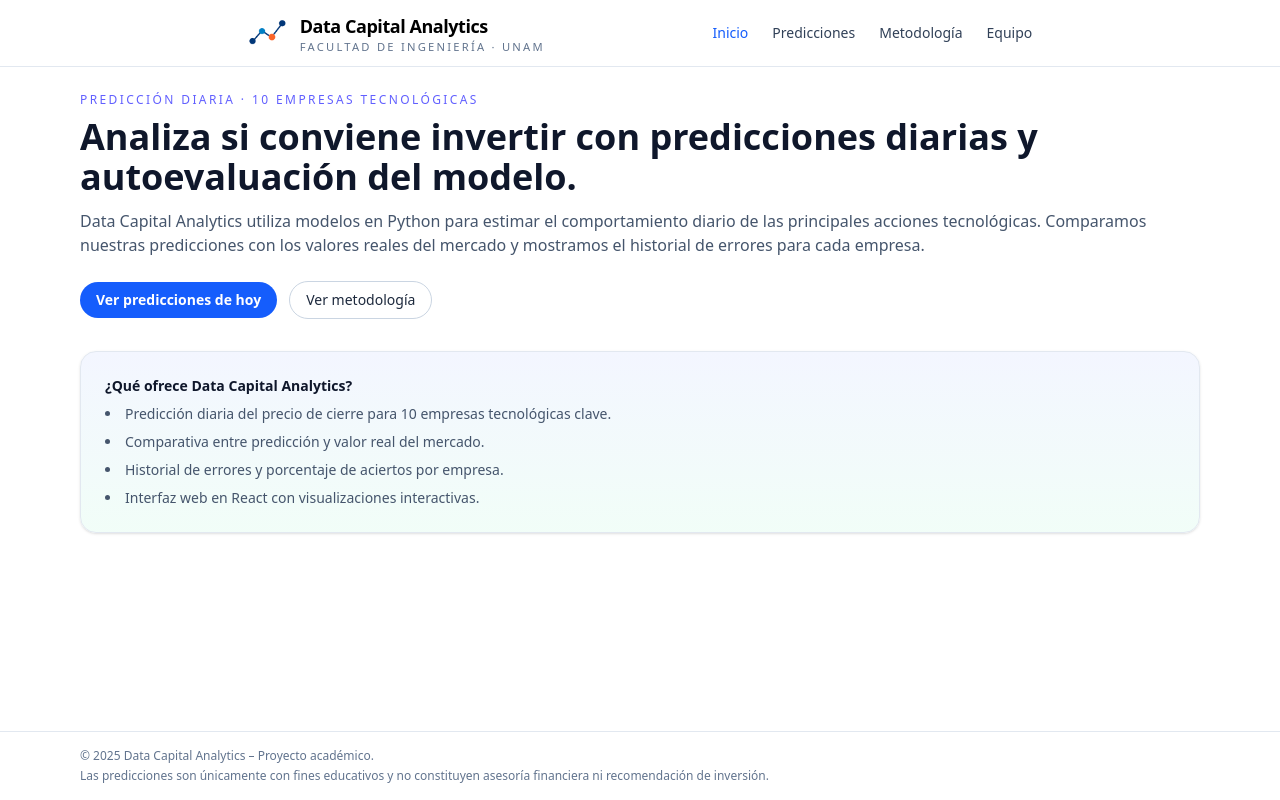
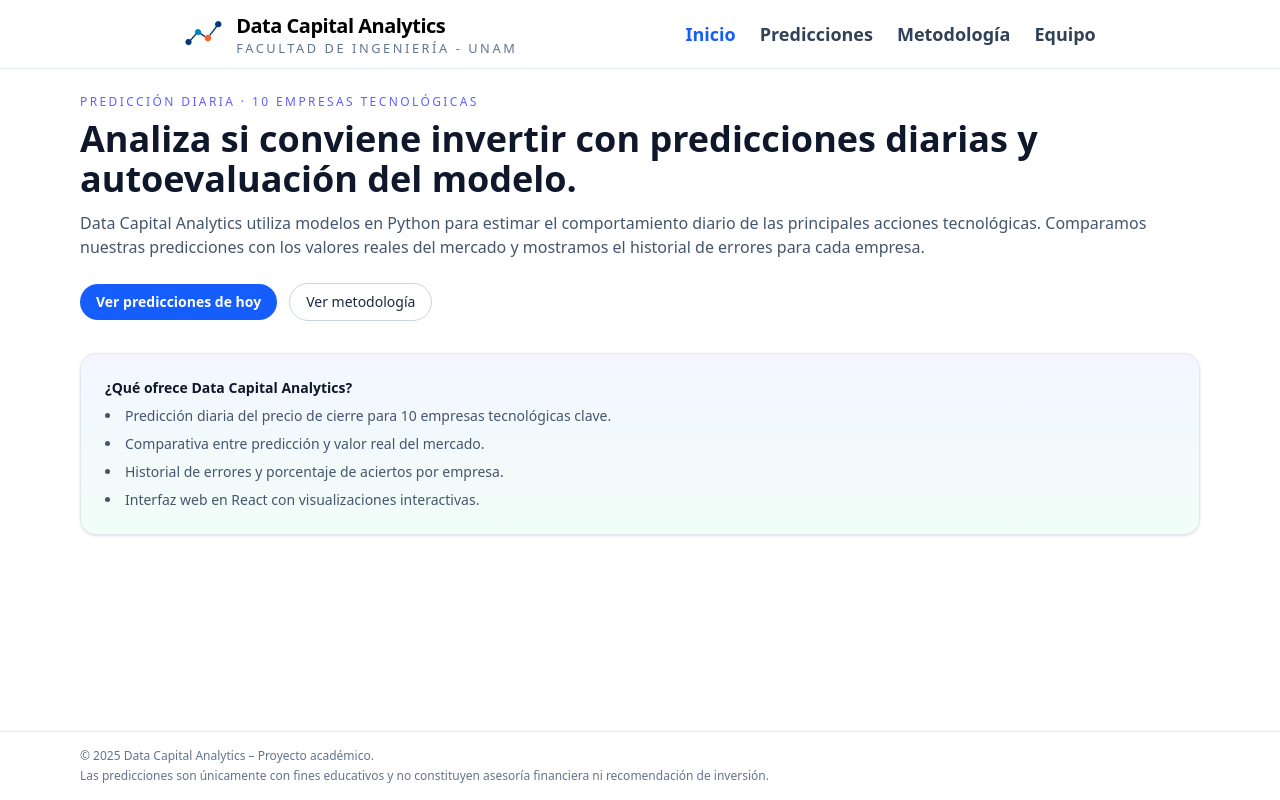
Before and after one commit to Alejandro-Vigi/data-capital-analytics, a React (Vite) app: page / in a window 1280 px wide. Built offline with nearby package versions, Linux system fonts and the light colour scheme.

Commit message:
Ajustando header final

```diff
--- a/src/components/Header.jsx
+++ b/src/components/Header.jsx
@@ -7,7 +7,7 @@ function Header() {
 
   const getNavClasses = (isActive) =>
     [
-      "text-sm font-medium transition-colors",
+      "md:text-lg font-bold transition-colors",
       isActive
         ? "text-blue-600"
         : "text-slate-700 hover:text-blue-600",
@@ -16,8 +16,8 @@ function Header() {
   const cerrarMenu = () => setMenuAbierto(false);
 
   return (
-    <header className="sticky top-0 z-20 border-b border-slate-200 bg-white/90 backdrop-blur">
-        <div className="max-w-6xl mx-auto px-4 py-3 flex items-center justify-between md:justify-evenly">
+    <header className="top-0 border-b border-slate-200 bg-white/90 backdrop-blur">
+        <div className="max-w-7xl mx-auto px-4 py-3 flex items-center justify-between md:justify-evenly">
         {/* Logo / Marca */}
         <Link
           to="/"
@@ -30,11 +30,11 @@ function Header() {
             className="h-10 w-10 object-cover"
           />
           <div className="flex flex-col leading-tight">
-            <span className="font-bold text-lg tracking-tight">
+            <span className="font-bold text-xl tracking-tight">
               Data Capital Analytics
             </span>
-            <span className="text-[0.7rem] text-slate-500 uppercase tracking-[0.2em]">
-              Facultad de Ingeniería · UNAM
+            <span className="text-[0.8rem] text-slate-500 uppercase tracking-[0.2em]">
+              Facultad de Ingeniería - UNAM
             </span>
           </div>
         </Link>
@@ -57,6 +57,7 @@ function Header() {
           <NavLink
             to="/metodologia"
             className={({ isActive }) => getNavClasses(isActive)}
+
           >
             Metodología
           </NavLink>
@@ -117,7 +118,7 @@ function Header() {
                 end
                 className={({ isActive }) =>
                   getNavClasses(isActive) +
-                  " block px-4 py-2"
+                  " block text-center px-4 py-2 text-xl"
                 }
                 onClick={cerrarMenu}
               >
@@ -129,7 +130,7 @@ function Header() {
                 to="/predicciones"
                 className={({ isActive }) =>
                   getNavClasses(isActive) +
-                  " block px-4 py-2"
+                  " block text-center px-4 py-2 text-xl"
                 }
                 onClick={cerrarMenu}
               >
@@ -141,7 +142,7 @@ function Header() {
                 to="/metodologia"
                 className={({ isActive }) =>
                   getNavClasses(isActive) +
-                  " block px-4 py-2"
+                  " block text-center px-4 py-2 text-xl"
                 }
                 onClick={cerrarMenu}
               >
@@ -153,7 +154,7 @@ function Header() {
                 to="/equipo"
                 className={({ isActive }) =>
                   getNavClasses(isActive) +
-                  " block px-4 py-2"
+                  " block text-center px-4 py-2 text-xl"
                 }
                 onClick={cerrarMenu}
               >
```
